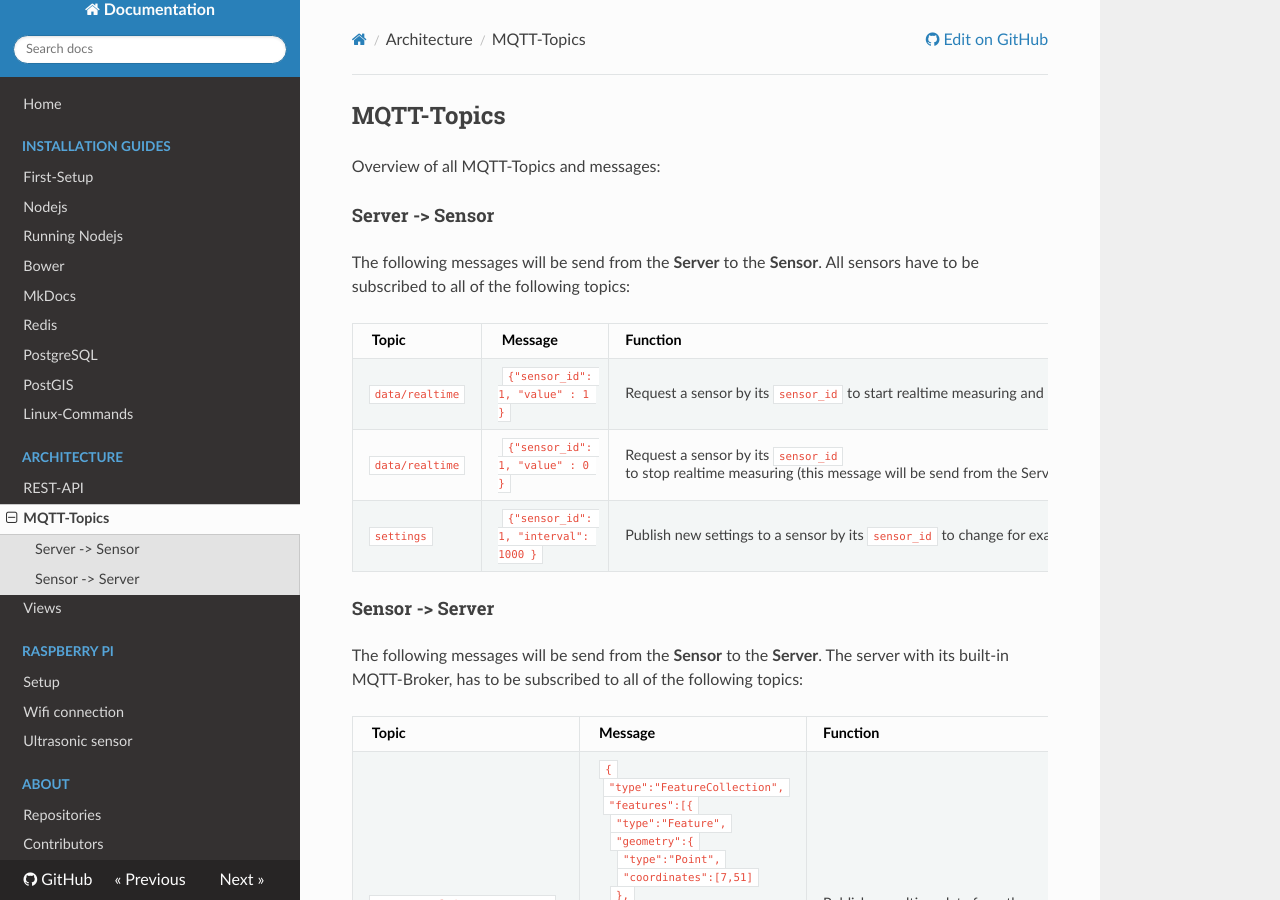
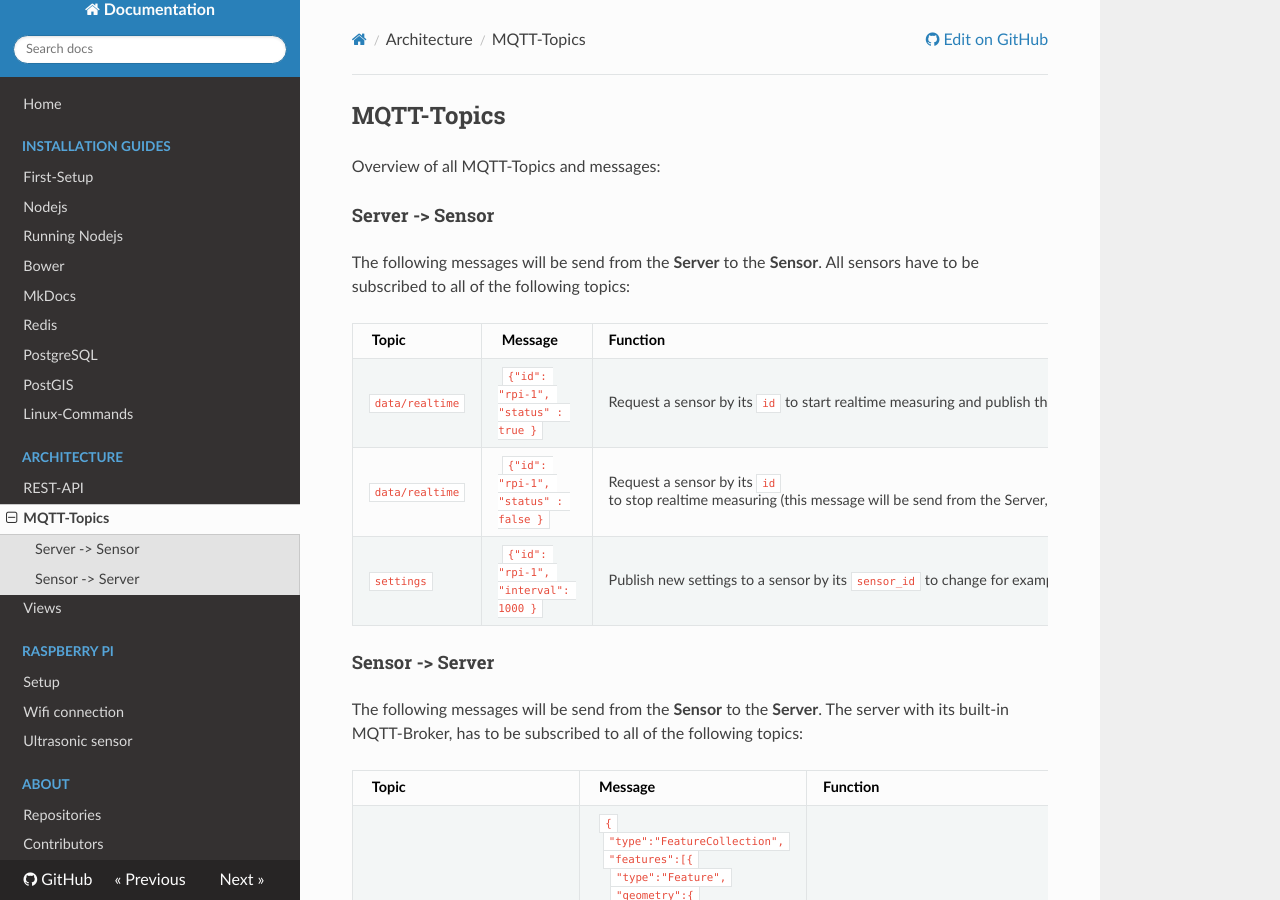
Before and after one commit to nicho90/GWoT-VST-Docs, an MkDocs documentation site: the page built from docs/architecture/mqtt-topics.md, in a window 1280 px wide and 900 px high. Built offline with MkDocs 1.6.1, drawn with Linux system fonts in a browser that asks for light colours; nearby versions of some CDN libraries; old or Windows-style settings are respelled for this version of MkDocs.

```diff
--- a/docs/architecture/mqtt-topics.md
+++ b/docs/architecture/mqtt-topics.md
@@ -8,9 +8,9 @@ The following messages will be send from the **Server** to the **Sensor**. All s
 
 | Topic | Message | Function |
 |----------|--------|----------|
-| `data/realtime` | `{"sensor_id": 1, "value" : 1 }` | Request a sensor by its `sensor_id` to start realtime measuring and publish the results back to the server |
-| `data/realtime` | `{"sensor_id": 1, "value" : 0 }` | Request a sensor by its `sensor_id` to stop realtime measuring (this message will be send from the Server, when all Websocket-Connections are closed for this sensor) |
-| `settings` | `{"sensor_id": 1, "interval": 1000 }` | Publish new settings to a sensor by its `sensor_id` to change for example the measuring-frequency |
+| `data/realtime` | `{"id": "rpi-1", "status" : true }` | Request a sensor by its `id` to start realtime measuring and publish the results back to the server |
+| `data/realtime` | `{"id": "rpi-1", "status" : false }` | Request a sensor by its `id` to stop realtime measuring (this message will be send from the Server, when all Websocket-Connections are closed for this sensor) |
+| `settings` | `{"id": "rpi-1", "interval": 1000 }` | Publish new settings to a sensor by its `sensor_id` to change for example the measuring-frequency |
 
 #### Sensor -> Server
 
```
